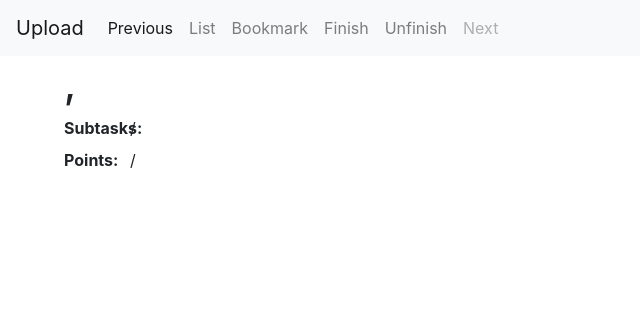
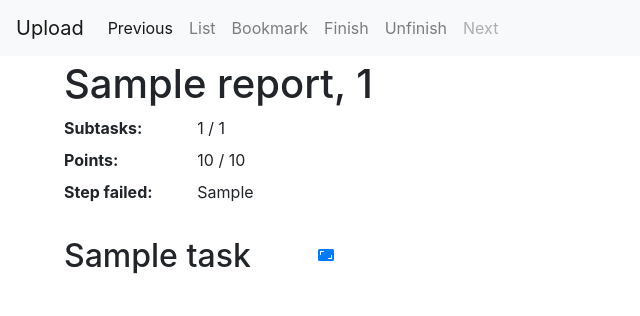
Before and after one commit to JulianSobott/exam_grader, a Flask app: template frontend/templates/correction.jinja2 in a window 1280 px wide. Shown: the top 316 px of the page, without its empty margins (0-640 px from the left). Run offline with Flask 2, Linux system fonts and the light colour scheme; the template is opened without the code that fills it: most values are stand-ins (such as "Sample title", 1, 10 or a date in 2020); some libraries are stand-ins or nearby versions.

Commit message:
add collapsing windows to correction.jinja2
add script-paths to template.html
add icons
format input-fields

```diff
--- a/frontend/templates/correction.jinja2
+++ b/frontend/templates/correction.jinja2
@@ -2,15 +2,6 @@
 {% from 'correction_logic.jinja2' import create_report %}
 
 {% block body %}
-{#     <div class="buttonbar">#}
-{#         <button onclick="">Previous</button>#}
-{#         <button onclick="">Finished</button>#}
-{#         <button onclick="">Unfinished</button>#}
-{#         <button onclick="">Bookmark</button>#}
-{#         <button>List</button>#}
-{#         <button onclick="">Next</button>#}
-{#     </div>#}
-
     <nav class="navbar navbar-expand-lg navbar-light bg-light">
         <a class="navbar-brand" href="/">Upload</a>
         <button class="navbar-toggler" type="button" data-toggle="collapse" data-target="#navbarNavAltMarkup" aria-controls="navbarNavAltMarkup" aria-expanded="false" aria-label="Toggle navigation">
@@ -29,7 +20,6 @@
     </nav>
 
     <div class="content">
-        {{ create_report(var) }}
+        {{ create_report(report) }}
     </div>
-
 {% endblock %}
--- a/frontend/templates/correction_logic.jinja2
+++ b/frontend/templates/correction_logic.jinja2
@@ -32,50 +32,96 @@
 <!-- creating report body from tasks -->
     {#  containes tasks & subtask with snippets, points, comments etc. #}
 {% macro create_body(report) -%}
-{#    <h2 style="margin-top: 5%">Code Review</h2>#}
-    {% for task in report.tasks%}
-        {{ create_task(task) }}
-    {% endfor %}
+    <div class="accordion">
+        {% for task in report.tasks%}
+            {# create a unique id for every task #}
+            {% set id = task.name|lower()|replace(" ","") %}
+            <div class="accordion-item">
+                {{ create_task(task, id) }}
+            </div>
+        {% endfor %}
+    </div>
 {%- endmacro %}
 
 <!-- create a task (and subtask) -->
-{% macro create_task(task) -%}
-    <h2 style="margin-top: 5%"> {{ task.name }}</h2>
+{% macro create_task(task, id) -%}
+    <div class="row" style="margin-top: 5%">
+        <div class="col-sm">
+             <h2> {{ task.name }}</h2>
+        </div>
+        <div class="col-sm-2">
+            <button class="collapsed btn btn-link" type="button" data-bs-toggle="collapse" data-bs-target="#{{ id }}">
+                 <svg xmlns="http://www.w3.org/2000/svg" width="16" height="16" fill="currentColor" class="bi bi-aspect-ratio-fill" viewBox="0 0 16 16">
+                        <path fill-rule="evenodd" d="M1.5 2A1.5 1.5 0 0 0 0 3.5v9A1.5 1.5 0 0 0 1.5 14h13a1.5 1.5 0 0 0 1.5-1.5v-9A1.5 1.5 0 0 0 14.5 2h-13zm1 2a.5.5 0 0 0-.5.5v3a.5.5 0 0 0 1 0V5h2.5a.5.5 0 0 0 0-1h-3zm11 8a.5.5 0 0 0 .5-.5v-3a.5.5 0 0 0-1 0V11h-2.5a.5.5 0 0 0 0 1h3z"/>
+                 </svg>
+                {# enroll #}
+            </button>
+        </div>
+        <div class="col-sm mt-2">
+            {% if task.bookmarked %}
+                {# <mark>Bookmark!</mark> #}
+                <svg xmlns="http://www.w3.org/2000/svg" width="16" height="16" fill="currentColor" class="bi bi-bookmark-check-fill" viewBox="0 0 16 16">
+                    <path fill-rule="evenodd" d="M4 0a2 2 0 0 0-2 2v13.5a.5.5 0 0 0 .74.439L8 13.069l5.26 2.87A.5.5 0 0 0 14 15.5V2a2 2 0 0 0-2-2H4zm6.854 5.854a.5.5 0 0 0-.708-.708L7.5 7.793 6.354 6.646a.5.5 0 1 0-.708.708l1.5 1.5a.5.5 0 0 0 .708 0l3-3z"/>
+                </svg>
+            {% endif %}
+        </div>
+    </div>
+
     {#  FIXME class does not work #}
-     <div class="sub_content">
+     <div class="sub_content accordion-collapse collapse" id="{{ id }}">
             <dl class="row">
                 <dt class="col-sm-3">Points: </dt>
                 <dd class="col-sm-9">{{ task.points }} / {{ task.max_points }}</dd>
-
-                {% if task.bookmarked %}
-                    {# TODO add support for icon #}
-                    <dt class="col-sm-3"> <mark>Bookmark!</mark></dt>
-                {% endif %}
             </dl>
+         {% for subtask in task.sub_tasks %}
+             {# create a unique id for every subtask #}
+             {% set id = subtask.name|lower()|replace(" ","") %}
+             {{ create_subtask(subtask, id) }}
+        {% endfor %}
         </div>
     <div>
-    {% for subtask in task.sub_tasks %}
-        {{ create_subtask(subtask) }}
-    {% endfor %}
 {%- endmacro %}
 
 <!-- creating the subtask -->
-{% macro create_subtask(subtask) -%}
-    <h3 style="margin-top: 5%">{{subtask.name}}</h3>
-    <div class="sub_content">
-        <div> {{ subtask.description }}</div>
-        <label>Points: </label>
-        <input type="number" step="0.5" value="{{ subtask.points }}" min="0" max="{{ subtask.max_points }}"> / {{ subtask.max_points}}
-        <label>Comment: </label>
-        <input type="text">
-        {% if subtask.bookmarked %}
-            {# TODO add support for icon #}
-            <div> <mark>Bookmark!</mark> </div>
-        {% endif %}
+{% macro create_subtask(subtask, id) -%}
+        <div class="row" style="margin-top: 5%">
+            <div class="col-sm">
+                 <h3>{{subtask.name}}</h3>
+            </div>
+            <div class="col-sm-2">
+                <button class="collapsed btn btn-link" type="button" data-bs-toggle="collapse" data-bs-target="#{{ id }}">
+                    <svg xmlns="http://www.w3.org/2000/svg" width="16" height="16" fill="currentColor" class="bi bi-aspect-ratio-fill" viewBox="0 0 16 16">
+                        <path fill-rule="evenodd" d="M1.5 2A1.5 1.5 0 0 0 0 3.5v9A1.5 1.5 0 0 0 1.5 14h13a1.5 1.5 0 0 0 1.5-1.5v-9A1.5 1.5 0 0 0 14.5 2h-13zm1 2a.5.5 0 0 0-.5.5v3a.5.5 0 0 0 1 0V5h2.5a.5.5 0 0 0 0-1h-3zm11 8a.5.5 0 0 0 .5-.5v-3a.5.5 0 0 0-1 0V11h-2.5a.5.5 0 0 0 0 1h3z"/>
+                    </svg>
+                    {# enroll #}
+                </button>
+            </div>
+            <div class="col-sm mt-2">
+                {% if subtask.bookmarked %}
+                    <svg xmlns="http://www.w3.org/2000/svg" width="16" height="16" fill="currentColor" class="bi bi-bookmark-check-fill" viewBox="0 0 16 16">
+                        <path fill-rule="evenodd" d="M4 0a2 2 0 0 0-2 2v13.5a.5.5 0 0 0 .74.439L8 13.069l5.26 2.87A.5.5 0 0 0 14 15.5V2a2 2 0 0 0-2-2H4zm6.854 5.854a.5.5 0 0 0-.708-.708L7.5 7.793 6.354 6.646a.5.5 0 1 0-.708.708l1.5 1.5a.5.5 0 0 0 .708 0l3-3z"/>
+                    </svg>
+                    {# <mark>Bookmark!</mark> #}
+                {% endif %}
+            </div>
+        </div>
+
+    {# FIXME class does not work #}
+    <div class="sub_content accordion-collapse collapse" id="{{ id }}">
+        <div class="mb-3"> {{ subtask.description }}</div>
+        <div class="input-group mb-3">
+            <span class="input-group-text">Points</span>
+            <input class="form-control" type="number" step="0.5" value="{{ subtask.points }}" min="0" max="{{ subtask.max_points }}">
+            <span class="input-group-text"> / {{ subtask.max_points}}</span>
+        </div>
+        <div class="input-group mb-3">
+            <span class="input-group-text">Comment</span>
+            <textarea class="form-control"></textarea>
+        </div>
         {% for snippet in subtask.code_snippets%}
-            <div> {{snippet.class_name}} - {{snippet.name}}</div>
+            <div class="mb-3"> {{snippet.class_name}} - {{snippet.name}}</div>
             {%  if snippet.found %}
-                <div>
+                <div class="rounded border mb-3">
                     <pre><code>
                         {{snippet.code}}
                     </code></pre>
--- a/frontend/templates/template.html
+++ b/frontend/templates/template.html
@@ -3,12 +3,16 @@
 <html>
     <head>
         <link href="{{ url_for('static', filename='css/style.css') }}" rel="stylesheet" type="text/css">
-        <script src={{ url_for('static', filename='js/buttons.js') }}></script>
+        <!-- Bootstrap CSS -->
         <link rel="stylesheet" href="https://maxcdn.bootstrapcdn.com/bootstrap/4.0.0/css/bootstrap.min.css" integrity="sha384-Gn5384xqQ1aoWXA+058RXPxPg6fy4IWvTNh0E263XmFcJlSAwiGgFAW/dAiS6JXm" crossorigin="anonymous">
         <title>Exam Grader</title>
     </head>
 
     <body>
         {% block body %}{% endblock %}
+        <!-- jQuery -->
+        <script src="http://code.jquery.com/jquery-1.11.0.min.js"></script>
+        <!-- Bootstrap -->
+        <script src="https://cdn.jsdelivr.net/npm/bootstrap@5.0.0-beta1/dist/js/bootstrap.bundle.min.js" integrity="sha384-ygbV9kiqUc6oa4msXn9868pTtWMgiQaeYH7/t7LECLbyPA2x65Kgf80OJFdroafW" crossorigin="anonymous"></script>
     </body>
 </html>
```
